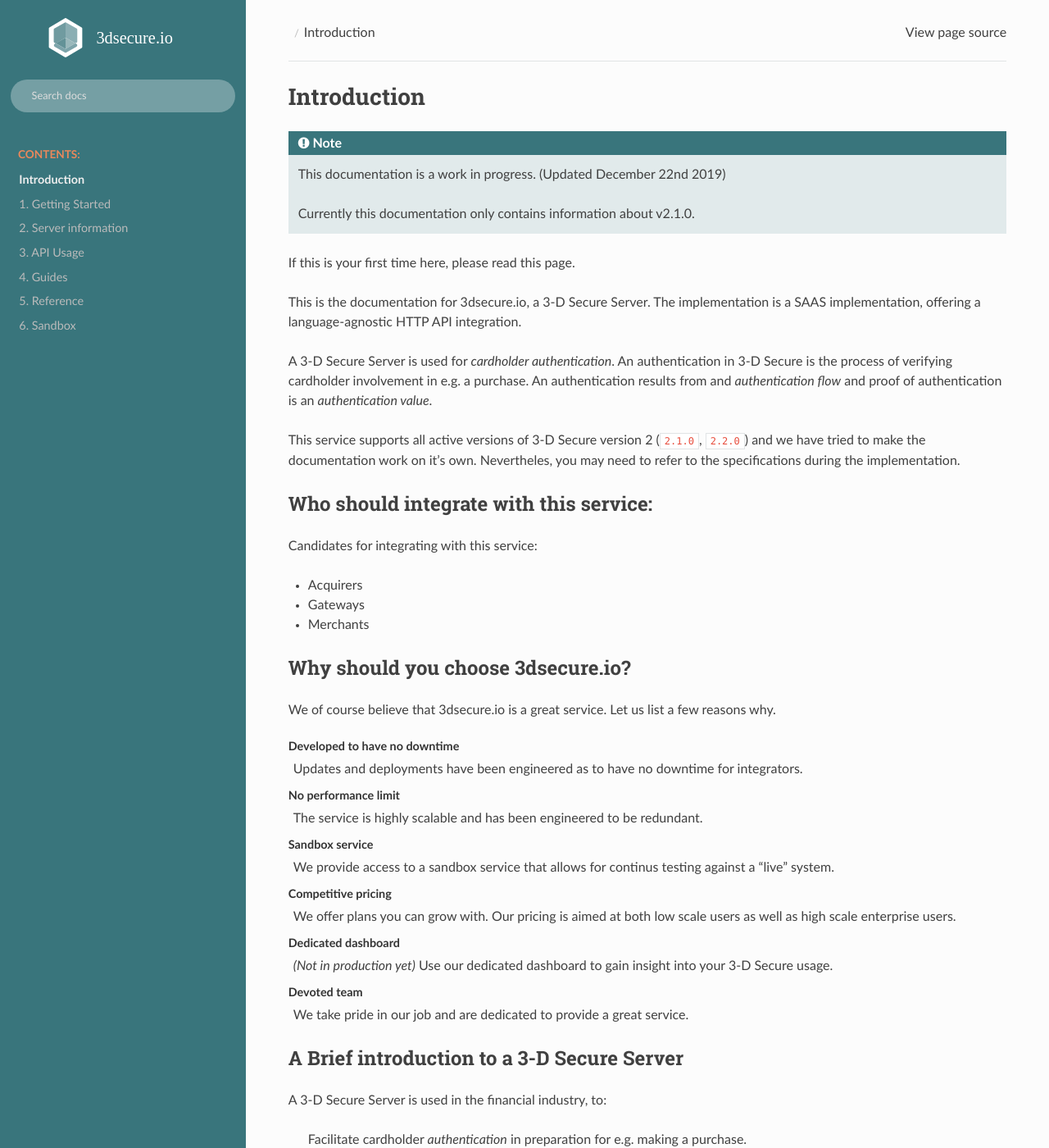
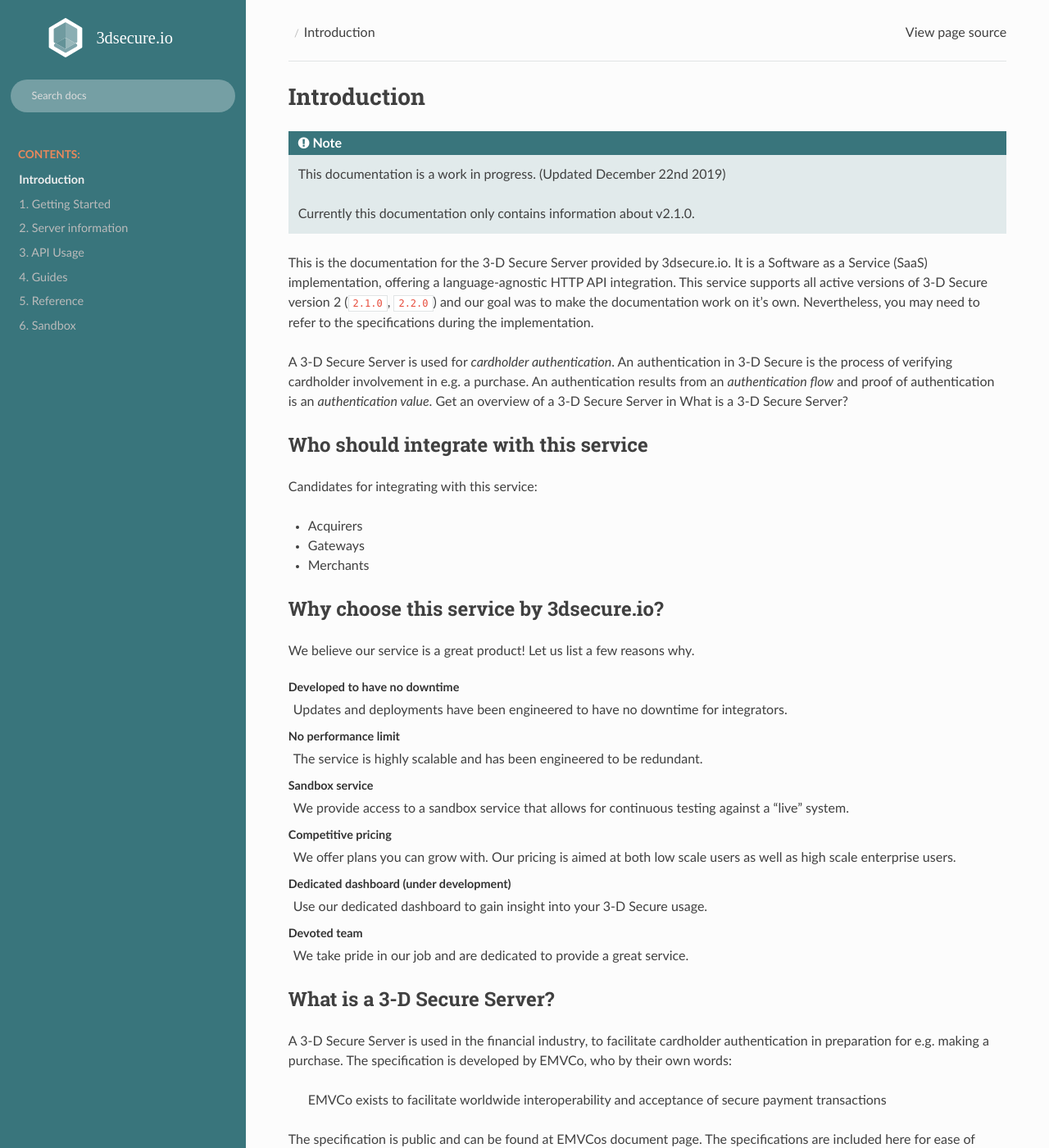
Before and after one commit to clearhaus/3DSv2-api-documentation, a Sphinx documentation site: the page built from source/index.rst, in a window 1280 px wide and 1400 px high. Shown: the whole window at 82% size. Built offline with Sphinx 7.4.7 and the Read the Docs theme 2.0.0, drawn with Linux system fonts in a browser that asks for light colours; some of the changed text lies outside the part shown.

Commit message:
Introduction section: Restructure, rephrase, fix spelling

```diff
--- a/source/index.rst
+++ b/source/index.rst
@@ -21,23 +21,18 @@
 
   Currently this documentation only contains information about v2.1.0.
 
-If this is your first time here, please read this page.
+This is the documentation for the 3-D Secure Server provided by `3dsecure.io`_.
+It is a Software as a Service (SaaS) implementation, offering a language-agnostic
+HTTP API integration. This service supports all active versions of 3-D Secure version 2
+(``2.1.0``, ``2.2.0``) and our goal was to make the documentation work on it’s own.
+Nevertheless, you may need to refer to the specifications during the implementation.
 
-This is the documentation for `3dsecure.io`_, a 3-D Secure Server.  The
-implementation is a SAAS implementation, offering a language-agnostic HTTP API
-integration.
+A 3-D Secure Server is used for *cardholder authentication*. An authentication in 3-D Secure
+is the process of verifying cardholder involvement in e.g. a purchase. An authentication
+results from an *authentication flow* and proof of authentication is an *authentication value*.
+Get an overview of a 3-D Secure Server in :ref:`what-is-a-3-d-secure-server`
 
-A 3-D Secure Server is used for *cardholder authentication*.
-An authentication in 3-D Secure is the process of verifying cardholder
-involvement in e.g. a purchase. An authentication results from and
-*authentication flow* and proof of authentication is an *authentication value*.
-
-This service supports all active versions of 3-D Secure version 2 (``2.1.0``,
-``2.2.0``) and we have tried to make the documentation work on it's own.
-Nevertheles, you may need to refer to the specifications during the
-implementation.
-
-Who should integrate with this service:
+Who should integrate with this service
 =======================================
 
 Candidates for integrating with this service:
@@ -46,44 +41,43 @@
 - Gateways
 - Merchants
 
-Why should you choose **3dsecure.io**?
-======================================
+Why choose this service by **3dsecure.io**?
+===========================================
 
-We of course believe that 3dsecure.io is a great service. Let us list a few
-reasons why.
+We believe our service is a great product! Let us list a few reasons why.
 
 Developed to have no downtime
-  Updates and deployments have been engineered as to have no downtime for
-  integrators.
+  Updates and deployments have been engineered to have no downtime
+  for integrators.
 
 No performance limit
   The service is highly scalable and has been engineered to be redundant.
 
 Sandbox service
-  We provide access to a sandbox service that allows for continus testing
-  against a "live" system.
+  We provide access to a sandbox service that allows for continuous testing
+  against a “live” system.
 
 Competitive pricing
   We offer plans you can grow with. Our pricing is aimed at both low scale
   users as well as high scale enterprise users.
 
-Dedicated dashboard
-  *(Not in production yet)* Use our dedicated dashboard to gain insight into
+Dedicated dashboard (under development)
+  Use our dedicated dashboard to gain insight into
   your 3-D Secure usage.
 
 Devoted team
   We take pride in our job and are dedicated to provide a great service.
 
-A Brief introduction to a 3-D Secure Server
+
+.. _what-is-a-3-d-secure-server:
+
+What is a 3-D Secure Server?
 ===========================================
 
-A 3-D Secure Server is used in the financial industry, to:
-
-    Facilitate cardholder *authentication* in preparation for e.g. making a
-    purchase.
-
-The specification is developed by EMVCo, who by `their own
-words <https://www.emvco.com/about/overview/>`_
+A 3-D Secure Server is used in the financial industry, to facilitate cardholder
+authentication in preparation for e.g. making a purchase. The specification is
+developed by EMVCo, who by `their own
+words <https://www.emvco.com/about/overview/>`_:
 
     EMVCo exists to facilitate worldwide interoperability and acceptance of
     secure payment transactions
@@ -93,7 +87,8 @@
 included here for ease of access. This guide intends to be self-contained, such
 that you do not need to refer to the specification.
 
-Note: The following documents are all produced and copyrighted by `EMVCo <https://www.emvco.com/>`_.
+.. note::
+  The following documents are all produced and copyrighted by `EMVCo <https://www.emvco.com/>`_.
 
 .. list-table::
   :header-rows: 1
@@ -125,8 +120,7 @@
 Where to go from here
 =====================
 
-1. Sign up at `3dsecure.io <https://www.3dsecure.io>`_, this is out of scope of
-   this documentation.
+1. Sign up at `3dsecure.io <https://www.3dsecure.io>`_ (not covered by this documentation)
 2. Read the :ref:`getting-started` guide for getting an
    understanding of the authentication flow.
 3. Read the :ref:`requests` section to learn the prerequisites for requests.
```
